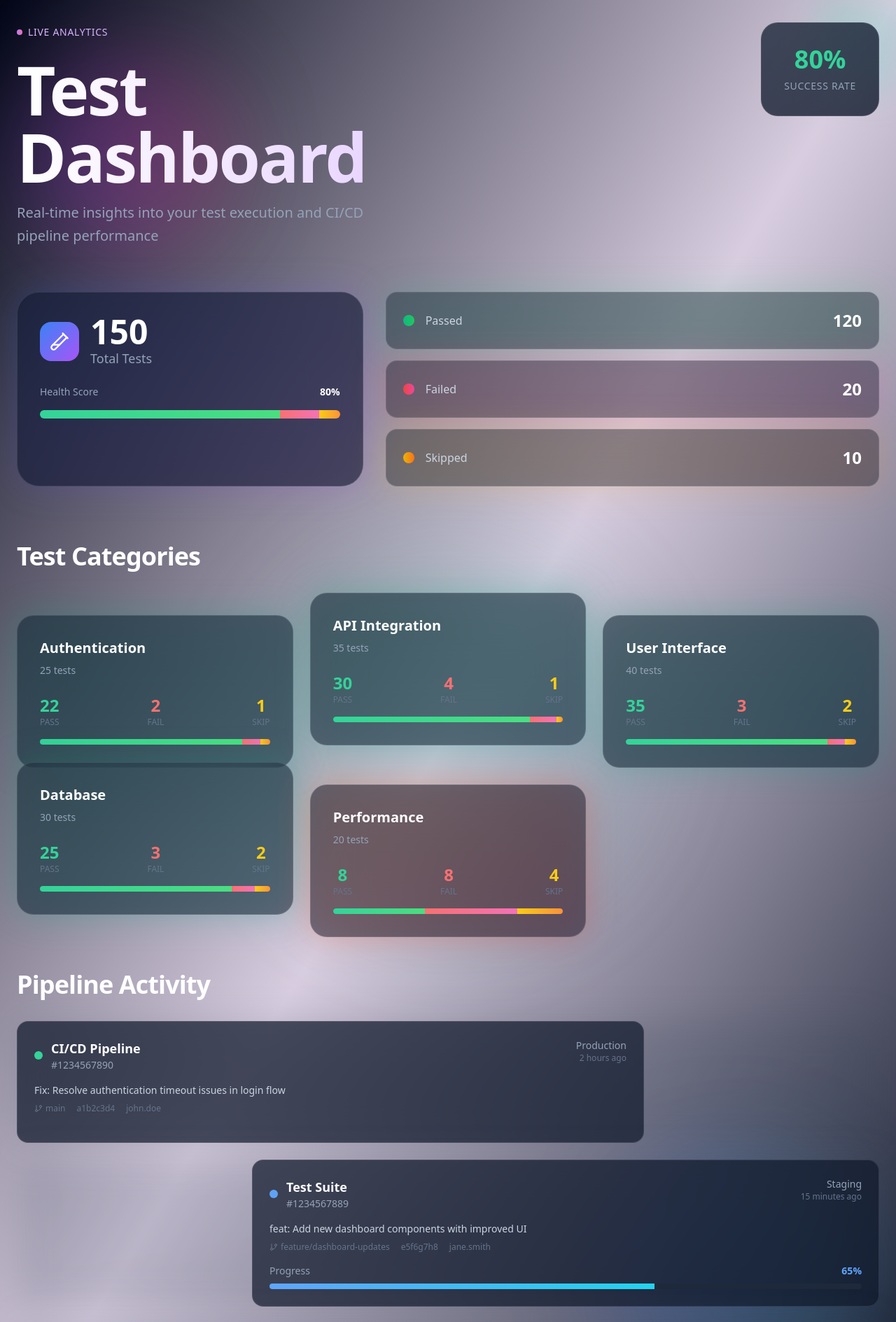
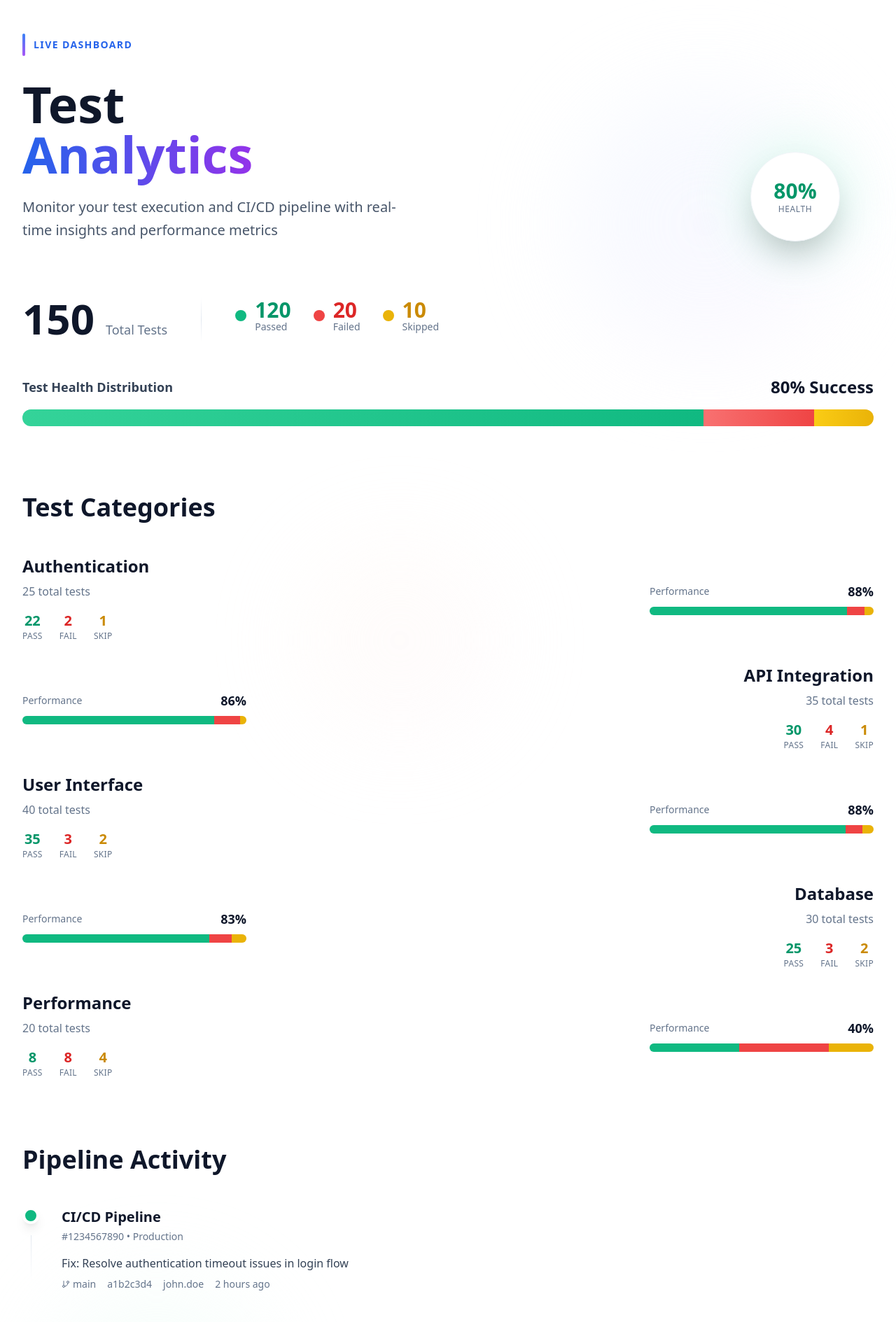
Before and after one commit to Rrrajat/test-case-dashboard-view, a React (Vite) app: page / in a window 1280 px wide. Shown: the top 1889 px of the page at 70% size. Built offline with nearby package versions, Linux system fonts and the light colour scheme.

Commit message:
Refactor dashboard theme and layout
Change the dashboard theme to white or professional and remove the card-based layout.

```diff
--- a/src/components/TestDashboard.tsx
+++ b/src/components/TestDashboard.tsx
@@ -121,166 +121,161 @@ const TestDashboard = () => {
   };
 
   return (
-    <div className="min-h-screen bg-gradient-to-br from-slate-950 via-purple-950/20 to-slate-900 relative overflow-hidden">
-      {/* Background Elements */}
+    <div className="min-h-screen bg-white relative overflow-hidden">
+      {/* Subtle Background Elements */}
       <div className="absolute inset-0">
-        <div className="absolute top-20 left-10 w-72 h-72 bg-gradient-to-r from-purple-600/30 to-pink-600/30 rounded-full blur-3xl" />
-        <div className="absolute bottom-20 right-10 w-96 h-96 bg-gradient-to-r from-blue-600/20 to-cyan-600/20 rounded-full blur-3xl" />
-        <div className="absolute top-1/2 left-1/2 transform -translate-x-1/2 -translate-y-1/2 w-[600px] h-[600px] bg-gradient-to-r from-emerald-600/10 to-teal-600/10 rounded-full blur-3xl" />
+        <div className="absolute top-32 right-20 w-96 h-96 bg-gradient-to-br from-blue-50 to-purple-50 rounded-full blur-3xl opacity-60" />
+        <div className="absolute bottom-40 left-16 w-80 h-80 bg-gradient-to-br from-emerald-50 to-teal-50 rounded-full blur-3xl opacity-40" />
+        <div className="absolute top-1/3 left-1/3 w-72 h-72 bg-gradient-to-br from-orange-50 to-pink-50 rounded-full blur-3xl opacity-30" />
       </div>
 
-      <div className="relative z-10 max-w-7xl mx-auto px-6 py-8">
+      <div className="relative z-10 max-w-7xl mx-auto px-8 py-12">
 
-        {/* Asymmetric Header */}
-        <div className="flex flex-col lg:flex-row items-start justify-between mb-16 gap-8">
+        {/* Fluid Header Layout */}
+        <div className="flex items-end justify-between mb-20">
           <div className="flex-1">
-            <div className="inline-flex items-center gap-2 mb-6">
-              <div className="w-2 h-2 bg-gradient-to-r from-purple-400 to-pink-400 rounded-full animate-pulse" />
-              <span className="text-purple-300 text-sm font-medium tracking-wider uppercase">Live Analytics</span>
+            <div className="flex items-center gap-3 mb-8">
+              <div className="w-1 h-8 bg-gradient-to-b from-blue-500 to-purple-500 rounded-full" />
+              <span className="text-blue-600 text-sm font-semibold tracking-widest uppercase">Live Dashboard</span>
             </div>
-            <h1 className="text-7xl lg:text-8xl font-black text-transparent bg-clip-text bg-gradient-to-r from-white via-purple-200 to-pink-200 leading-none tracking-tight mb-4">
+            <h1 className="text-7xl font-black text-slate-900 leading-none mb-6">
               Test
               <br />
-              Dashboard
+              <span className="text-transparent bg-clip-text bg-gradient-to-r from-blue-600 to-purple-600">Analytics</span>
             </h1>
-            <p className="text-xl text-slate-400 max-w-lg leading-relaxed">
-              Real-time insights into your test execution and CI/CD pipeline performance
+            <p className="text-xl text-slate-600 max-w-xl leading-relaxed">
+              Monitor your test execution and CI/CD pipeline with real-time insights and performance metrics
             </p>
           </div>
 
-          {/* Floating Stats */}
-          <div className="relative">
-            <div className="absolute -top-8 -right-8 w-32 h-32 bg-gradient-to-br from-emerald-400/20 to-teal-400/20 rounded-3xl rotate-12 blur-xl" />
-            <div className="relative bg-gradient-to-br from-slate-800/80 to-slate-900/80 backdrop-blur-xl rounded-3xl p-8 border border-white/10">
-              <div className="text-center space-y-2">
-                <div className="text-4xl font-bold text-emerald-400">{passRate}%</div>
-                <div className="text-sm text-slate-400 uppercase tracking-wider">Success Rate</div>
+          {/* Floating Score */}
+          <div className="relative mr-12">
+            <div className="absolute -inset-4 bg-gradient-to-br from-emerald-100 to-teal-100 rounded-full blur-2xl opacity-60" />
+            <div className="relative w-32 h-32 bg-white rounded-full shadow-2xl flex flex-col items-center justify-center border border-slate-100">
+              <div className="text-3xl font-black text-emerald-600">{passRate}%</div>
+              <div className="text-xs text-slate-500 font-medium uppercase tracking-wider">Health</div>
+            </div>
+          </div>
+        </div>
+
+        {/* Flowing Metrics Section */}
+        <div className="relative mb-24">
+          {/* Main Stats Flow */}
+          <div className="flex flex-wrap items-start gap-12 mb-12">
+            <div className="flex items-baseline gap-4">
+              <div className="text-6xl font-black text-slate-900">{overall.total}</div>
+              <div className="text-lg text-slate-500 font-medium">Total Tests</div>
+            </div>
+
+            <div className="h-16 w-px bg-gradient-to-b from-transparent via-slate-200 to-transparent" />
+
+            <div className="flex items-center gap-8">
+              <div className="flex items-center gap-3">
+                <div className="w-4 h-4 bg-emerald-500 rounded-full" />
+                <div>
+                  <div className="text-3xl font-bold text-emerald-600">{overall.passed}</div>
+                  <div className="text-sm text-slate-500 -mt-1">Passed</div>
+                </div>
+              </div>
+
+              <div className="flex items-center gap-3">
+                <div className="w-4 h-4 bg-red-500 rounded-full" />
+                <div>
+                  <div className="text-3xl font-bold text-red-600">{overall.failed}</div>
+                  <div className="text-sm text-slate-500 -mt-1">Failed</div>
+                </div>
+              </div>
+
+              <div className="flex items-center gap-3">
+                <div className="w-4 h-4 bg-yellow-500 rounded-full" />
+                <div>
+                  <div className="text-3xl font-bold text-yellow-600">{overall.skipped}</div>
+                  <div className="text-sm text-slate-500 -mt-1">Skipped</div>
                 </div>
               </div>
             </div>
           </div>
 
-        {/* Organic Metrics Layout */}
-        <div className="grid grid-cols-1 lg:grid-cols-12 gap-8 mb-20">
-
-          {/* Large Total Tests */}
-          <div className="lg:col-span-5 relative">
-            <div className="absolute inset-0 bg-gradient-to-br from-blue-600/20 to-purple-600/20 rounded-[2rem] blur-xl" />
-            <div className="relative bg-slate-900/60 backdrop-blur-2xl rounded-[2rem] p-8 border border-white/10 h-full">
-              <div className="flex items-center gap-4 mb-6">
-                <div className="w-14 h-14 bg-gradient-to-br from-blue-500 to-purple-500 rounded-2xl flex items-center justify-center">
-                  <TestTube2 className="w-7 h-7 text-white" />
+          {/* Organic Progress Visualization */}
+          <div className="relative">
+            <div className="flex items-center justify-between mb-4">
+              <span className="text-lg font-semibold text-slate-700">Test Health Distribution</span>
+              <span className="text-2xl font-bold text-slate-900">{passRate}% Success</span>
             </div>
-                <div>
-                  <div className="text-5xl font-black text-white">{overall.total}</div>
-                  <div className="text-slate-400 text-lg">Total Tests</div>
-                </div>
-              </div>
-
-              {/* Curved Progress Bar */}
-              <div className="space-y-4">
-                <div className="flex justify-between text-sm">
-                  <span className="text-slate-400">Health Score</span>
-                  <span className="text-white font-semibold">{passRate}%</span>
-                </div>
-                <div className="h-3 bg-slate-800 rounded-full overflow-hidden">
+            <div className="h-6 bg-slate-100 rounded-full overflow-hidden shadow-inner">
               <div className="flex h-full">
                 <div
-                      className="bg-gradient-to-r from-emerald-400 to-green-400"
+                  className="bg-gradient-to-r from-emerald-400 to-emerald-500 transition-all duration-1000 ease-out"
                   style={{ width: `${passRate}%` }}
                 />
                 <div
-                      className="bg-gradient-to-r from-red-400 to-pink-400"
+                  className="bg-gradient-to-r from-red-400 to-red-500 transition-all duration-1000 ease-out"
                   style={{ width: `${failRate}%` }}
                 />
                 <div
-                      className="bg-gradient-to-r from-yellow-400 to-orange-400"
+                  className="bg-gradient-to-r from-yellow-400 to-yellow-500 transition-all duration-1000 ease-out"
                   style={{ width: `${skipRate}%` }}
                 />
               </div>
             </div>
           </div>
         </div>
-          </div>
 
-          {/* Stacked Mini Stats */}
-          <div className="lg:col-span-7 space-y-4">
-            {[
-              { value: overall.passed, label: 'Passed', color: 'from-emerald-500 to-green-500', bg: 'from-emerald-500/20 to-green-500/20' },
-              { value: overall.failed, label: 'Failed', color: 'from-red-500 to-pink-500', bg: 'from-red-500/20 to-pink-500/20' },
-              { value: overall.skipped, label: 'Skipped', color: 'from-yellow-500 to-orange-500', bg: 'from-yellow-500/20 to-orange-500/20' }
-            ].map((stat, index) => (
-              <div key={index} className="relative group">
-                <div className={`absolute inset-0 bg-gradient-to-r ${stat.bg} rounded-2xl blur-xl group-hover:blur-2xl transition-all duration-300`} />
-                <div className="relative bg-slate-900/40 backdrop-blur-xl rounded-2xl p-6 border border-white/10 flex items-center justify-between group-hover:bg-slate-900/60 transition-all duration-300">
-                  <div className="flex items-center gap-4">
-                    <div className={`w-4 h-4 bg-gradient-to-r ${stat.color} rounded-full`} />
-                    <span className="text-slate-300 font-medium">{stat.label}</span>
-                  </div>
-                  <div className="text-2xl font-bold text-white">{stat.value}</div>
-                </div>
-              </div>
-            ))}
-          </div>
-        </div>
+        {/* Organic Category Layout */}
+        <div className="mb-24">
+          <h2 className="text-4xl font-black text-slate-900 mb-12">Test Categories</h2>
 
-        {/* Creative Category Grid */}
-        <div className="mb-20">
-          <h2 className="text-4xl font-bold text-white mb-8 tracking-tight">Test Categories</h2>
-
-          <div className="grid grid-cols-1 md:grid-cols-2 lg:grid-cols-3 gap-6">
+          <div className="space-y-8">
             {categories.map((category, index) => {
               const categoryPassRate = Math.round((category.passed / category.total) * 100);
-              const isHighPerforming = categoryPassRate >= 80;
+              const isEven = index % 2 === 0;
 
               return (
                 <div
                   key={index}
-                  className={`relative group ${index % 2 === 0 ? 'lg:translate-y-8' : ''}`}
+                  className={`flex items-center gap-12 ${isEven ? 'flex-row' : 'flex-row-reverse'} group`}
                 >
-                  <div className={`absolute inset-0 bg-gradient-to-br ${
-                    isHighPerforming
-                      ? 'from-emerald-600/30 to-teal-600/30'
-                      : 'from-orange-600/30 to-red-600/30'
-                  } rounded-3xl blur-xl group-hover:blur-2xl transition-all duration-500`} />
+                  {/* Category Info */}
+                  <div className={`flex-1 ${isEven ? 'text-left' : 'text-right'}`}>
+                    <h3 className="text-2xl font-bold text-slate-900 mb-2">{category.name}</h3>
+                    <div className="text-slate-500 mb-4">{category.total} total tests</div>
 
-                  <div className="relative bg-slate-900/50 backdrop-blur-2xl rounded-3xl p-8 border border-white/10 group-hover:border-white/20 transition-all duration-300">
-                    <div className="mb-6">
-                      <h3 className="text-xl font-bold text-white mb-2">{category.name}</h3>
-                      <div className="text-sm text-slate-400">{category.total} tests</div>
-                    </div>
-
-                    <div className="space-y-4">
-                      <div className="flex justify-between items-end">
+                    <div className={`flex items-center gap-6 ${isEven ? 'justify-start' : 'justify-end'}`}>
                       <div className="text-center">
-                          <div className="text-2xl font-bold text-emerald-400">{category.passed}</div>
-                          <div className="text-xs text-slate-500">PASS</div>
+                        <div className="text-xl font-bold text-emerald-600">{category.passed}</div>
+                        <div className="text-xs text-slate-500 uppercase tracking-wide">Pass</div>
                       </div>
                       <div className="text-center">
-                          <div className="text-2xl font-bold text-red-400">{category.failed}</div>
-                          <div className="text-xs text-slate-500">FAIL</div>
+                        <div className="text-xl font-bold text-red-600">{category.failed}</div>
+                        <div className="text-xs text-slate-500 uppercase tracking-wide">Fail</div>
                       </div>
                       <div className="text-center">
-                          <div className="text-2xl font-bold text-yellow-400">{category.skipped}</div>
-                          <div className="text-xs text-slate-500">SKIP</div>
+                        <div className="text-xl font-bold text-yellow-600">{category.skipped}</div>
+                        <div className="text-xs text-slate-500 uppercase tracking-wide">Skip</div>
+                      </div>
                     </div>
                   </div>
 
-                      <div className="h-2 bg-slate-800 rounded-full overflow-hidden">
+                  {/* Visual Progress */}
+                  <div className="w-80">
+                    <div className="flex items-center justify-between mb-2">
+                      <span className="text-sm text-slate-500">Performance</span>
+                      <span className="text-lg font-bold text-slate-900">{categoryPassRate}%</span>
+                    </div>
+                    <div className="h-3 bg-slate-100 rounded-full overflow-hidden shadow-inner">
                       <div className="flex h-full">
                         <div
-                            className="bg-gradient-to-r from-emerald-400 to-green-400"
+                          className="bg-emerald-500 transition-all duration-700"
                           style={{ width: `${(category.passed / category.total) * 100}%` }}
                         />
                         <div
-                            className="bg-gradient-to-r from-red-400 to-pink-400"
+                          className="bg-red-500 transition-all duration-700"
                           style={{ width: `${(category.failed / category.total) * 100}%` }}
                         />
                         <div
-                            className="bg-gradient-to-r from-yellow-400 to-orange-400"
+                          className="bg-yellow-500 transition-all duration-700"
                           style={{ width: `${(category.skipped / category.total) * 100}%` }}
                         />
-                        </div>
                       </div>
                     </div>
                   </div>
@@ -290,66 +285,62 @@ const TestDashboard = () => {
           </div>
         </div>
 
-        {/* Pipeline Status - Fluid Layout */}
+        {/* Pipeline Flow */}
         <div>
-          <h2 className="text-4xl font-bold text-white mb-8 tracking-tight">Pipeline Activity</h2>
+          <h2 className="text-4xl font-black text-slate-900 mb-12">Pipeline Activity</h2>
 
-          <div className="space-y-6">
+          <div className="space-y-12">
             {mockGHAData.map((run, index) => (
               <div
                 key={index}
-                className={`relative group flex ${index % 2 === 0 ? 'justify-start' : 'justify-end'}`}
+                className={`flex items-start gap-8 ${index % 2 === 0 ? '' : 'flex-row-reverse'}`}
               >
-                <div className={`w-full max-w-4xl ${index % 2 === 0 ? 'lg:mr-20' : 'lg:ml-20'}`}>
-                  <div className="absolute inset-0 bg-gradient-to-br from-slate-600/20 to-slate-700/20 rounded-2xl blur-xl" />
-
-                  <div className="relative bg-slate-900/70 backdrop-blur-xl rounded-2xl p-6 border border-white/10 group-hover:border-white/20 transition-all duration-300">
-                    <div className="flex items-start justify-between mb-4">
-                      <div className="flex items-center gap-3">
-                        <div className={cn("w-3 h-3 rounded-full", {
-                          'bg-emerald-400': run.status === 'success',
-                          'bg-red-400': run.status === 'failure',
-                          'bg-blue-400 animate-pulse': run.status === 'in_progress'
+                {/* Status Indicator */}
+                <div className="flex flex-col items-center">
+                  <div className={cn("w-6 h-6 rounded-full border-4 border-white shadow-lg", {
+                    'bg-emerald-500': run.status === 'success',
+                    'bg-red-500': run.status === 'failure',
+                    'bg-blue-500 animate-pulse': run.status === 'in_progress'
                   })} />
-                        <div>
-                          <div className="text-lg font-semibold text-white">{run.workflowName}</div>
-                          <div className="text-sm text-slate-400">{run.runId}</div>
-                        </div>
+                  {index < mockGHAData.length - 1 && (
+                    <div className="w-px h-16 bg-gradient-to-b from-slate-200 to-transparent mt-4" />
+                  )}
                 </div>
 
-                      <div className="text-right">
-                        <div className="text-sm text-slate-400">{run.environment}</div>
-                        <div className="text-xs text-slate-500">{run.startTime}</div>
-                      </div>
+                {/* Pipeline Info */}
+                <div className={`flex-1 ${index % 2 === 0 ? 'text-left' : 'text-right'}`}>
+                  <div className="mb-4">
+                    <h3 className="text-xl font-bold text-slate-900 mb-1">{run.workflowName}</h3>
+                    <div className="text-sm text-slate-500">{run.runId} • {run.environment}</div>
                   </div>
 
                   <div className="mb-4">
-                      <div className="text-sm text-slate-300 mb-2">{run.commitMessage}</div>
-                      <div className="flex items-center gap-4 text-xs text-slate-500">
+                    <div className="text-slate-700 mb-2">{run.commitMessage}</div>
+                    <div className="flex items-center gap-4 text-sm text-slate-500">
                       <span className="flex items-center gap-1">
                         <GitBranch className="w-3 h-3" />
                         {run.branch}
                       </span>
                       <span>{run.commitHash}</span>
                       <span>{run.triggeredBy}</span>
+                      <span>{run.startTime}</span>
                     </div>
                   </div>
 
                   {run.status === 'in_progress' && (
-                      <div className="space-y-2">
-                        <div className="flex justify-between text-sm">
-                          <span className="text-slate-400">Progress</span>
-                          <span className="text-blue-400 font-semibold">{run.progress}%</span>
+                    <div className="max-w-xs">
+                      <div className="flex justify-between text-sm mb-2">
+                        <span className="text-slate-500">Progress</span>
+                        <span className="text-blue-600 font-semibold">{run.progress}%</span>
                       </div>
-                        <div className="h-2 bg-slate-800 rounded-full overflow-hidden">
+                      <div className="h-2 bg-slate-100 rounded-full overflow-hidden shadow-inner">
                         <div
-                            className="h-full bg-gradient-to-r from-blue-400 to-cyan-400 transition-all duration-500"
+                          className="h-full bg-gradient-to-r from-blue-500 to-blue-600 transition-all duration-500"
                           style={{ width: `${run.progress}%` }}
                         />
                       </div>
                     </div>
                   )}
-                  </div>
                 </div>
               </div>
             ))}
```
Lines whose indentation alone changed are shown as unchanged.
